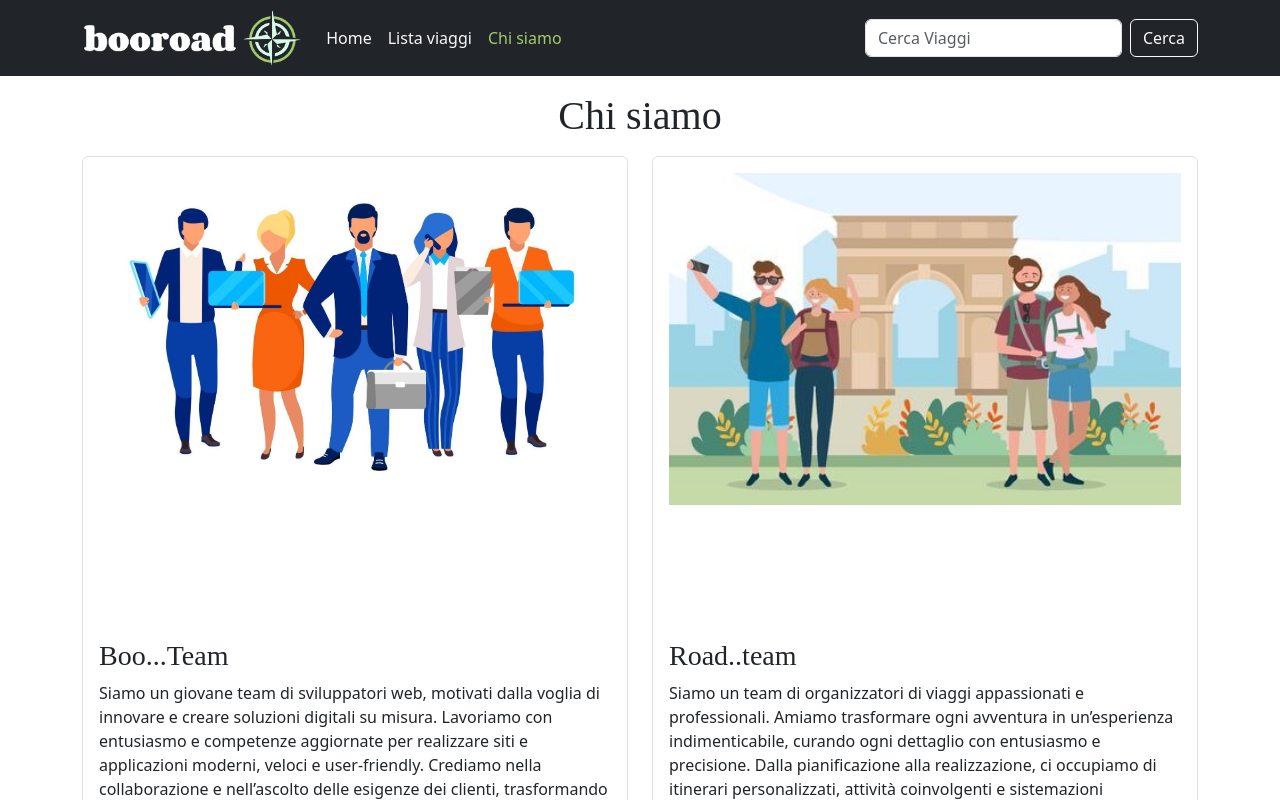
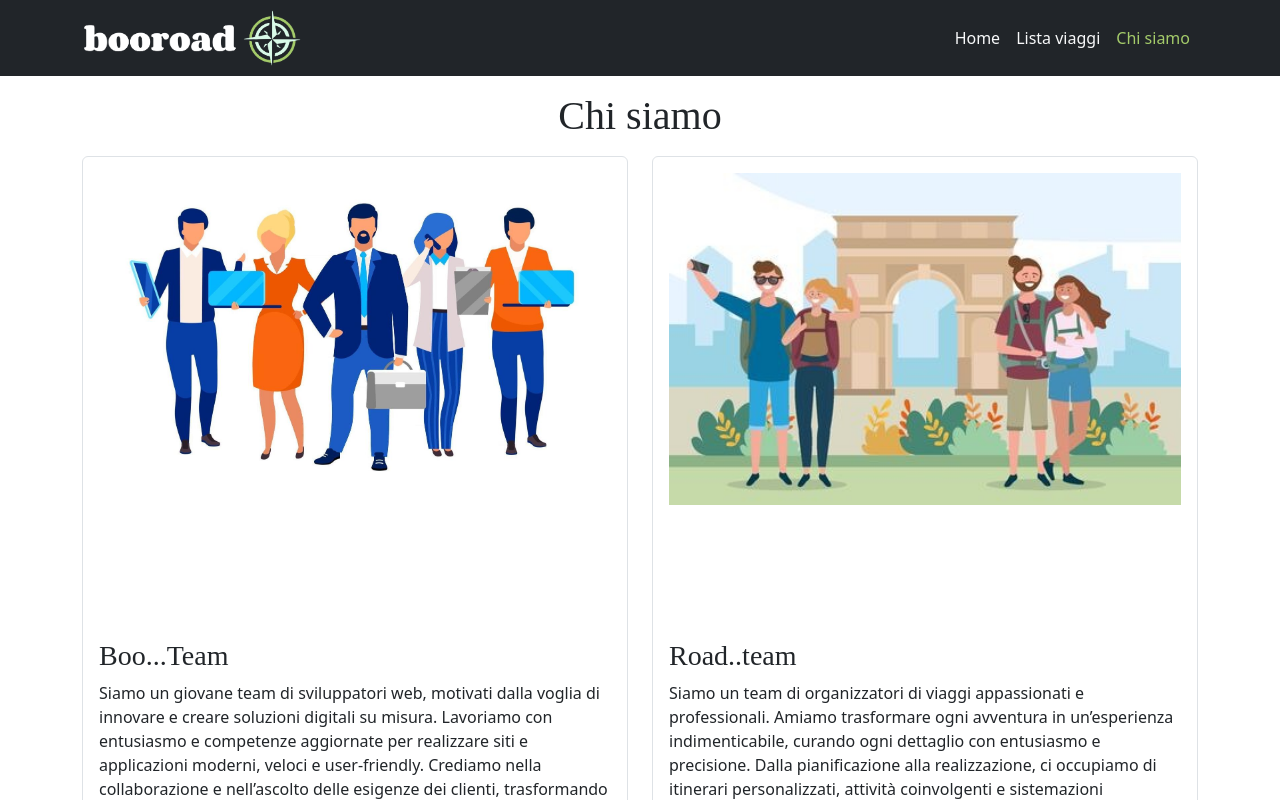
Before and after one commit to marzia-blasi/Booroad, a React (Vite) app: page /aboutus in a window 1280 px wide. Shown: the top 800 px of the page. Built offline with nearby package versions, Linux system fonts and the light colour scheme; a web font is replaced by a local one.

Commit message:
clean readme file, comment trip search bar, move navbar links to right

```diff
--- a/src/Components/Header.jsx
+++ b/src/Components/Header.jsx
@@ -12,7 +12,7 @@ export default function Header() {
       <div className="container">
 
         <NavLink to="/">
-          <img className="nav-logo me-3" src="../logo-transparent.png" alt="Logo" />
+          <img className="nav-logo" src="../logo-transparent.png" alt="Logo" />
         </NavLink>
 
         <button
@@ -28,7 +28,7 @@ export default function Header() {
         </button>
 
         <div className="collapse navbar-collapse" id="collapsibleNavId">
-          <ul className="navbar-nav me-auto mt-2 mt-lg-0">
+          <ul className="navbar-nav ms-auto mt-2 mt-lg-0">
             {navLinks.map((link) => (
               <li className="nav-item" key={link.path}>
                 <NavLink
@@ -43,10 +43,10 @@ export default function Header() {
             ))}
           </ul>
 
-          <form className="d-flex my-2 my-lg-0">
+{/*           <form className="d-flex my-2 my-lg-0">
             <input
               className="form-control me-sm-2"
-              type="text"
+              type="search"
               placeholder="Cerca Viaggi"
             />
             <button
@@ -55,7 +55,8 @@ export default function Header() {
             >
               Cerca
             </button>
-          </form>
+          </form> */}
+
         </div>
       </div>
     </nav>
```
Also changed, not shown: 1 other file (tests, documents, lock files or other folders).
